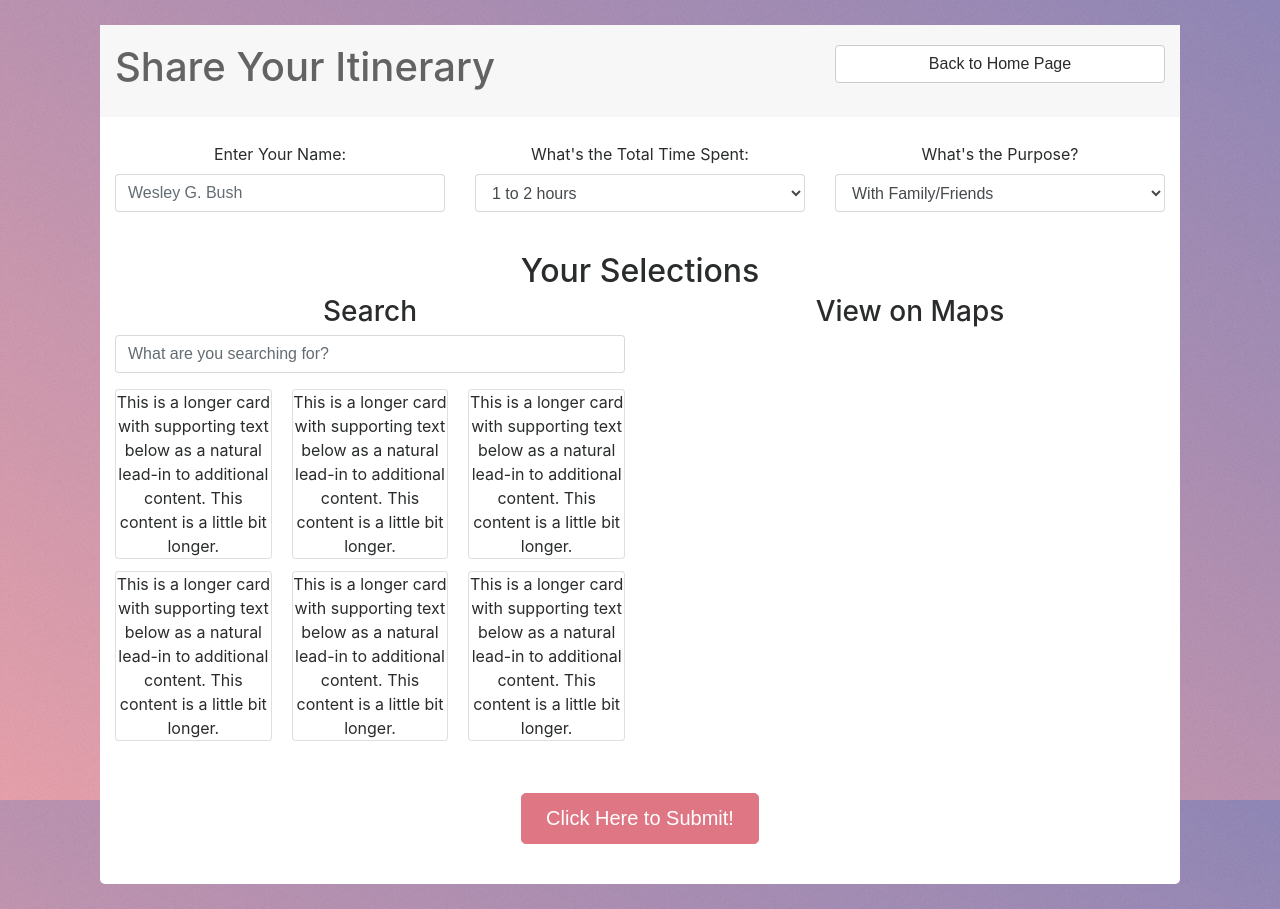
After one commit to ttthao/NGHacks, a Django app: template project/voodoo_plans/template/submit.template.html in a window 1280 px wide. The commit adds this page. Run offline with Django 3.2, Linux system fonts and the light colour scheme; the template is opened without the code that fills it, so the values that code supplies are empty; some libraries are stand-ins or nearby versions.

Commit message:
Added Maps fields

```diff
--- a/project/voodoo_plans/template/itinerary_template.html
+++ b/project/voodoo_plans/template/itinerary_template.html
@@ -1,6 +1,5 @@
 {% extends 'results.html' %}
 {% block content %}
-  <div class="card-columns">
     <div class="card">
       <img class="card-img-top img-fluid" src="../static/assets/placeholder.jpg" alt="Card image cap">
       <div class="card-block">
@@ -63,9 +62,6 @@
         <p class="card-text"><small class="text-muted">Last updated 3 mins ago</small></p>
       </div>
     </div>
-</div>
-
-<br /><br />
 {% endblock %}
 
 {% block recommendations %}
@@ -93,6 +89,4 @@
     </div>
   </div>
 </div>
-<br /><br />
-</div>
 {% endblock %}
--- a/project/voodoo_plans/template/submit.html
+++ b/project/voodoo_plans/template/submit.html
@@ -39,9 +39,11 @@
 				<div class="form-group">
 					<label for="input_time">What's the Total Time Spent:</label>
 					<select class="form-control" id="input_time">
-						<option>1 to 2 hours</option>
+						{% block options_time %}
+						{% endblock %}
+						<!--<option>1 to 2 hours</option>
 						<option>2 to 5 hours</option>
-						<option>5+ hours</option>
+						<option>5+ hours</option>-->
 					</select>
 				</div>
 			</div>
@@ -49,17 +51,19 @@
 				<div class="form-group">
 					<label for="input_purpose">What's the Purpose?</label>
 					<select class="form-control" id="input_purpose">
-						<option>With Family/Friends</option>
+						{% block options_purpose %}
+						{% endblock %}
+						<!--<option>With Family/Friends</option>
 						<option>On a Date</option>
 						<option>A Professional Meetup</option>
 						<option>By Yourself</option>
-						<option>For Recreation</option>
+						<option>For Recreation</option>-->
 					</select>
 				</div>
 			</div>
 		</div>
 		<div class="container spacer"></div>
-		<div class="row">
+		<!--<div class="row">
 			<div class="col-sm-12 text-center">
 				<h3>Search:</h3>
 				<div class="form-group row">
@@ -69,12 +73,35 @@
 					</div>
 				</div>
 			</div>
-		</div>
-		<div class="container spacer"></div>
+		</div>-->
+		<!--<div class="container spacer"></div>-->
 		<div class="row">
 			<div class="col-sm-12 text-center">
-				<h3>Your Selections:</h3>
-				<div class="card-deck">
+				<h2>Your Selections</h2>
+			</div>
+		</div>
+		<div class="row">
+			<div class="col-sm-6 text-center">
+				<div class="row">
+					<div class="col-sm-12 text-center">
+						<h3>Search</h3>
+						<div class="form-group">
+							<!--<label for="input_search">Search:</label>-->
+							<input type="text" class="form-control" id="input_search" placeholder="What are you searching for?">
+						</div>
+						<!--<div class="form-group row">
+							<label for="example-text-input" class="col-2 col-form-label">Find:</label>
+							<div class="col-10">
+								<input class="form-control" type="text" placeholder="Some Bomb Food" id="example-text-input">
+							</div>
+						</div>-->
+					</div>
+				</div>
+
+				{% block activities %}
+				{% endblock %}
+
+				<!--<div class="card-deck">
 					<div class="card">
 						<img class="card-img-top" src="..." alt="Card image cap">
 						<div class="card-block">
@@ -99,7 +126,11 @@
 							<p class="card-text"><small class="text-muted">Last updated 3 mins ago</small></p>
 						</div>
 					</div>
-				</div>
+				</div>-->
+			</div>
+			<div class="col-sm-6 text-center">
+				<h3>View on Maps</h3>
+				<!-- INSERT GOOGLE MAPS SHIT HERE -->
 			</div>
 		</div>
 		<div class="container spacer"></div>
--- /dev/null
+++ b/project/voodoo_plans/template/submit.template.html
@@ -0,0 +1,44 @@
+{% extends 'submit.html' %}
+
+{% block options_purpose %}
+
+<option>With Family/Friends</option>
+<option>On a Date</option>
+<option>A Professional Meetup</option>
+<option>By Yourself</option>
+<option>For Recreation</option>s
+
+{% endblock %}
+
+{% block options_time %}
+
+<option>1 to 2 hours</option>
+<option>2 to 5 hours</option>
+<option>5+ hours</option>
+
+{% endblock %}
+
+{% block activities %}
+
+<div class="card-columns">
+    <div class="card">
+        <p class="card-text">This is a longer card with supporting text below as a natural lead-in to additional content. This content is a little bit longer.</p>
+    </div>
+    <div class="card">
+        <p class="card-text">This is a longer card with supporting text below as a natural lead-in to additional content. This content is a little bit longer.</p>
+    </div>
+    <div class="card">
+        <p class="card-text">This is a longer card with supporting text below as a natural lead-in to additional content. This content is a little bit longer.</p>
+    </div>
+    <div class="card">
+        <p class="card-text">This is a longer card with supporting text below as a natural lead-in to additional content. This content is a little bit longer.</p>
+    </div>
+    <div class="card">
+        <p class="card-text">This is a longer card with supporting text below as a natural lead-in to additional content. This content is a little bit longer.</p>
+    </div>
+    <div class="card">
+        <p class="card-text">This is a longer card with supporting text below as a natural lead-in to additional content. This content is a little bit longer.</p>
+    </div>
+</div>
+
+{% endblock %}
--- a/project/voodoo_plans/views.py
+++ b/project/voodoo_plans/views.py
@@ -8,10 +8,10 @@ from django.http import HttpResponse
 
 
 def index(request):
-    return render(request, 'home.html', {})
+    return render(request, 'home.template.html', {})
 
 def itnrsub(request):
-    return render(request, 'submit.html', {})
+    return render(request, 'submit.template.html', {})
 
 def algo_results(request):
     return render(request, 'itinerary_template.html', {})
```
Also changed, not shown: project/voodoo_plans/template/results.html (+31 -6 lines).
